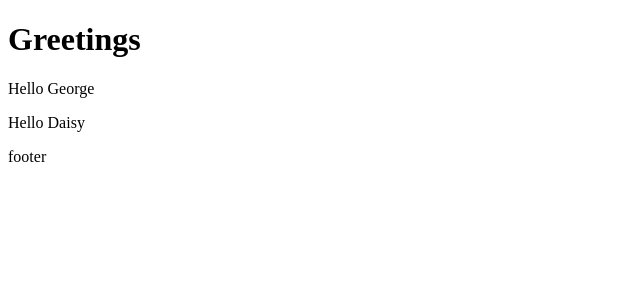
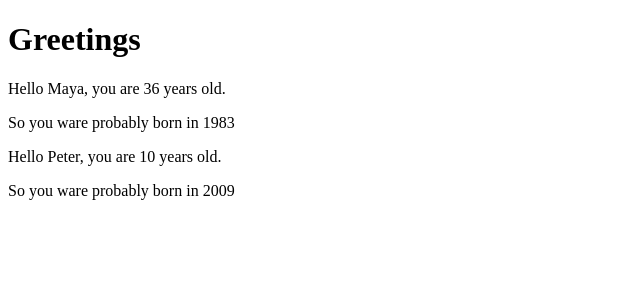
Before and after one commit to aliyome/fullstackopen, a React (Create React App) app in the folder part1/: page / in a window 1280 px wide. Shown: the top 300 px of the page, without its empty margins (0-640 px from the left). Built offline with nearby package versions, Linux system fonts and the light colour scheme.

Commit message:
feat(part1): オブジェクトの分解を使った引数の受け取り

```diff
--- a/part1/src/index.js
+++ b/part1/src/index.js
@@ -1,26 +1,31 @@
 import React from 'react';
 import ReactDOM from 'react-dom';
 
-const Hello = props => {
+const Hello = ({ name, age }) => {
+  const bornYear = () => {
+    const yearNow = new Date().getFullYear();
+    return yearNow - age;
+  };
   return (
     <div>
-      <p>Hello {props.name}</p>
+      <p>
+        Hello {name}, you are {age} years old.
+      </p>
+      <p>So you ware probably born in {bornYear()}</p>
     </div>
   );
 };
 
-const Footer = () => {
-  return <div>footer</div>;
-};
+const App = () => {
+  const name = 'Peter';
+  const age = 10;
 
-const App = () => {
   return (
-    <>
+    <div>
       <h1>Greetings</h1>
-      <Hello name="George" />
-      <Hello name="Daisy" />
-      <Footer />
-    </>
+      <Hello name="Maya" age={26 + 10} />
+      <Hello name={name} age={age} />
+    </div>
   );
 };
 
```
